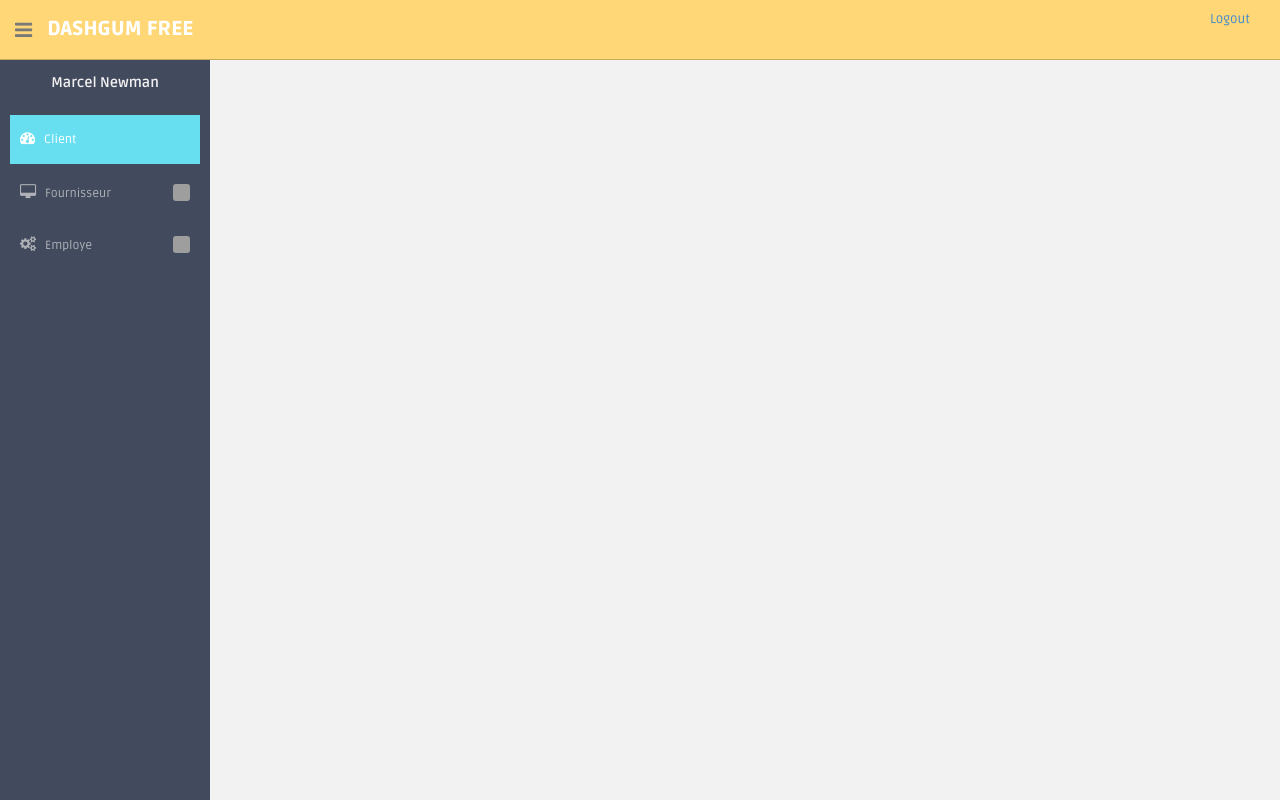
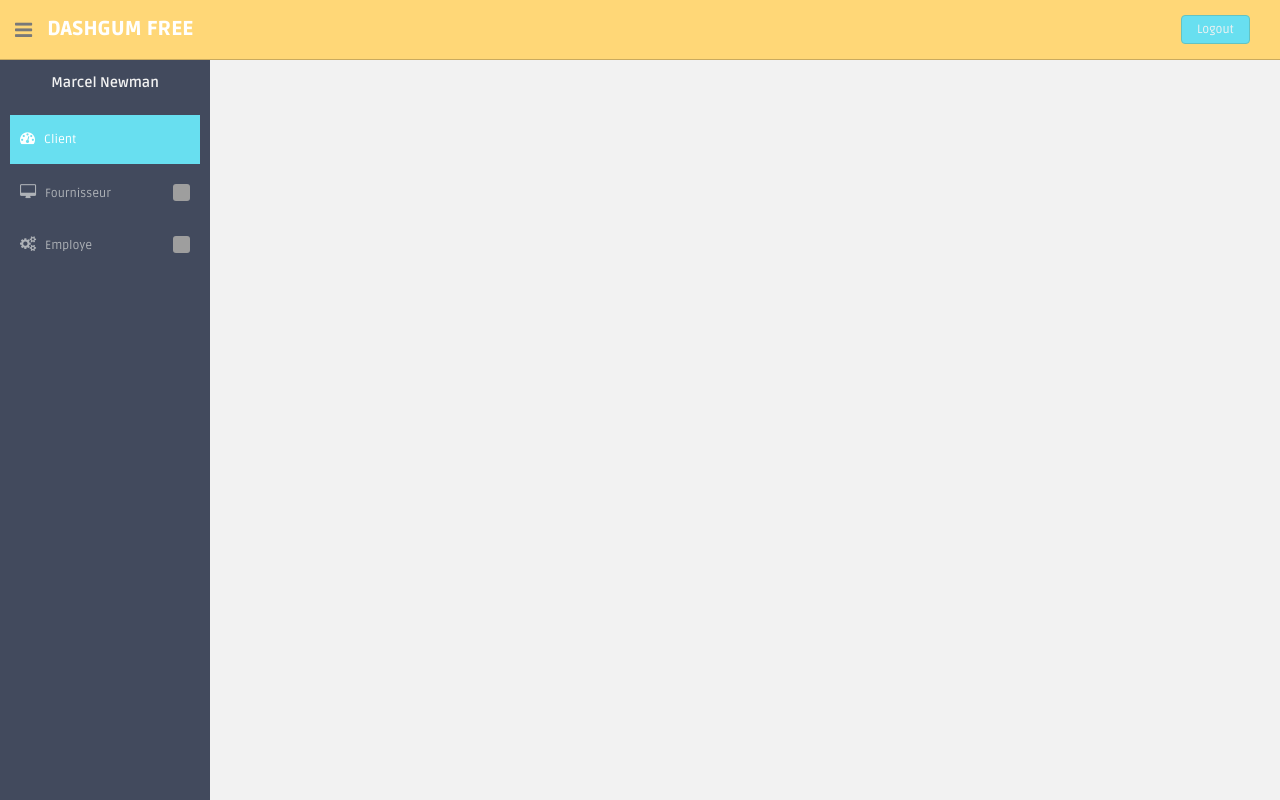
Before and after one commit to Podox/Gestion-commercial, a Django app: page / in a window 1280 px wide. Run offline with Django 5.2, Linux system fonts and the light colour scheme; some libraries are stand-ins or nearby versions; grey boxes are pictures that could not be loaded.

Commit message:
badr boussni

```diff
--- a/Gcom/GcomApp/templates/client.html
+++ b/Gcom/GcomApp/templates/client.html
@@ -49,12 +49,13 @@
             <!--logo end-->
             <div class="nav notify-row" id="top_menu">
             </div>
-            <div class="top-menu pull-right">
-                <ul class="nav">
+            <div class="top-menu">
+                <ul class="nav pull-right top-menu">
                     <li><a class="logout" href="login.html">Logout</a></li>
                 </ul>
             </div>
         </header>
+
         <!--header end-->
 
         <!-- **********************************************************************************************************************************************************
--- a/Gcom/GcomApp/templates/index.html
+++ b/Gcom/GcomApp/templates/index.html
@@ -49,8 +49,8 @@
             <!--logo end-->
             <div class="nav notify-row" id="top_menu">
             </div>
-            <div class="top-menu pull-right">
-                <ul class="nav">
+            <div class="top-menu">
+                <ul class="nav pull-right top-menu">
                     <li><a class="logout" href="login.html">Logout</a></li>
                 </ul>
             </div>
@@ -65,18 +65,13 @@
             <div id="sidebar" class="nav-collapse ">
                 <!-- sidebar menu start-->
                 <ul class="sidebar-menu" id="nav-accordion">
-
-
                     <h5 class="centered">Marcel Newman</h5>
-
-
                     <li class="mt">
                         <a class="active" href="{% url 'client' %}">
                             <i class="fa fa-dashboard"></i>
                             <span>Client</span>
                         </a>
                     </li>
-
                     <li class="sub-menu">
                         <a href="javascript:;">
                             <i class="fa fa-desktop"></i>
@@ -84,8 +79,8 @@
                         </a>
                         <ul class="sub">
                             <li><a href="general.html">General</a></li>
-                            <li><a href="buttons.html">Buttons</a></li>
-                            <li><a href="panels.html">Panels</a></li>
+                            <li><a href="buttons.html
+                                <li><a href=" panels.html">Panels</a></li>
                         </ul>
                     </li>
 
@@ -100,7 +95,7 @@
                             <li><a href="todo_list.html">Todo List</a></li>
                         </ul>
                     </li>
-
+                </ul>
                 <!-- sidebar menu end-->
             </div>
         </aside>
@@ -125,13 +120,11 @@
         <!--footer end-->
     </section>
 
-    <body>
     <!-- js placed at the end of the document so the pages load faster -->
     <script src="{% static 'assets/js/jquery.js' %}"></script>
     <script src="{% static 'assets/js/jquery-1.8.3.min.js' %}"></script>
     <script src="{% static 'assets/js/bootstrap.min.js' %}"></script>
-        <script class="include" type="text/javascript"
-            src="{% static 'assets/js/jquery.dcjqaccordion.2.7.js' %}"></script>
+    <script class="include" type="text/javascript" src="{% static 'assets/js/jquery.dcjqaccordion.2.7.js' %}"></script>
     <script src="{% static 'assets/js/jquery.scrollTo.min.js' %}"></script>
     <script src="{% static 'assets/js/jquery.nicescroll.js' %}" type="text/javascript"></script>
     <script src="{% static 'assets/js/jquery.sparkline.js' %}"></script>
```
Lines whose indentation alone changed are shown as unchanged.
